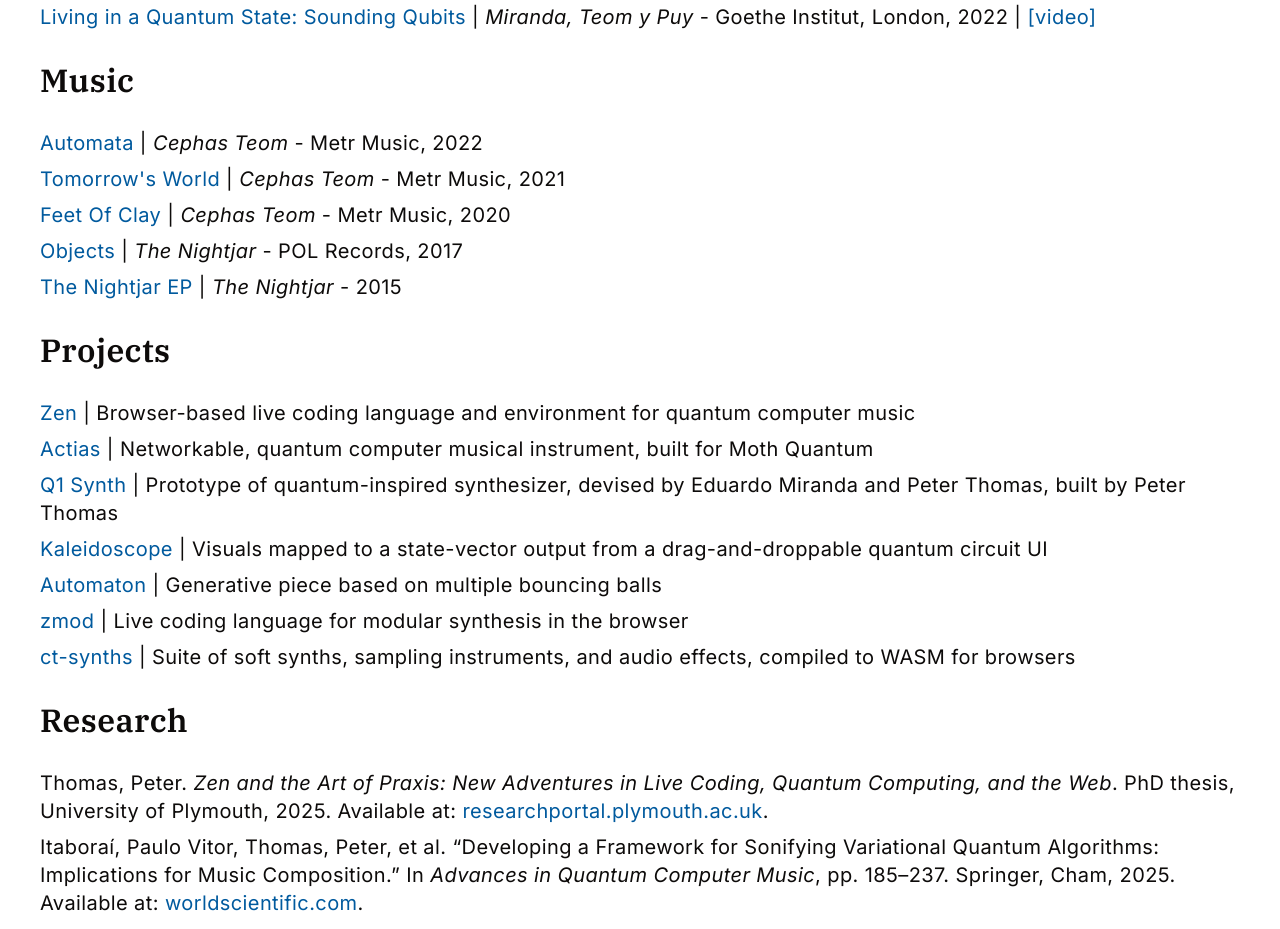
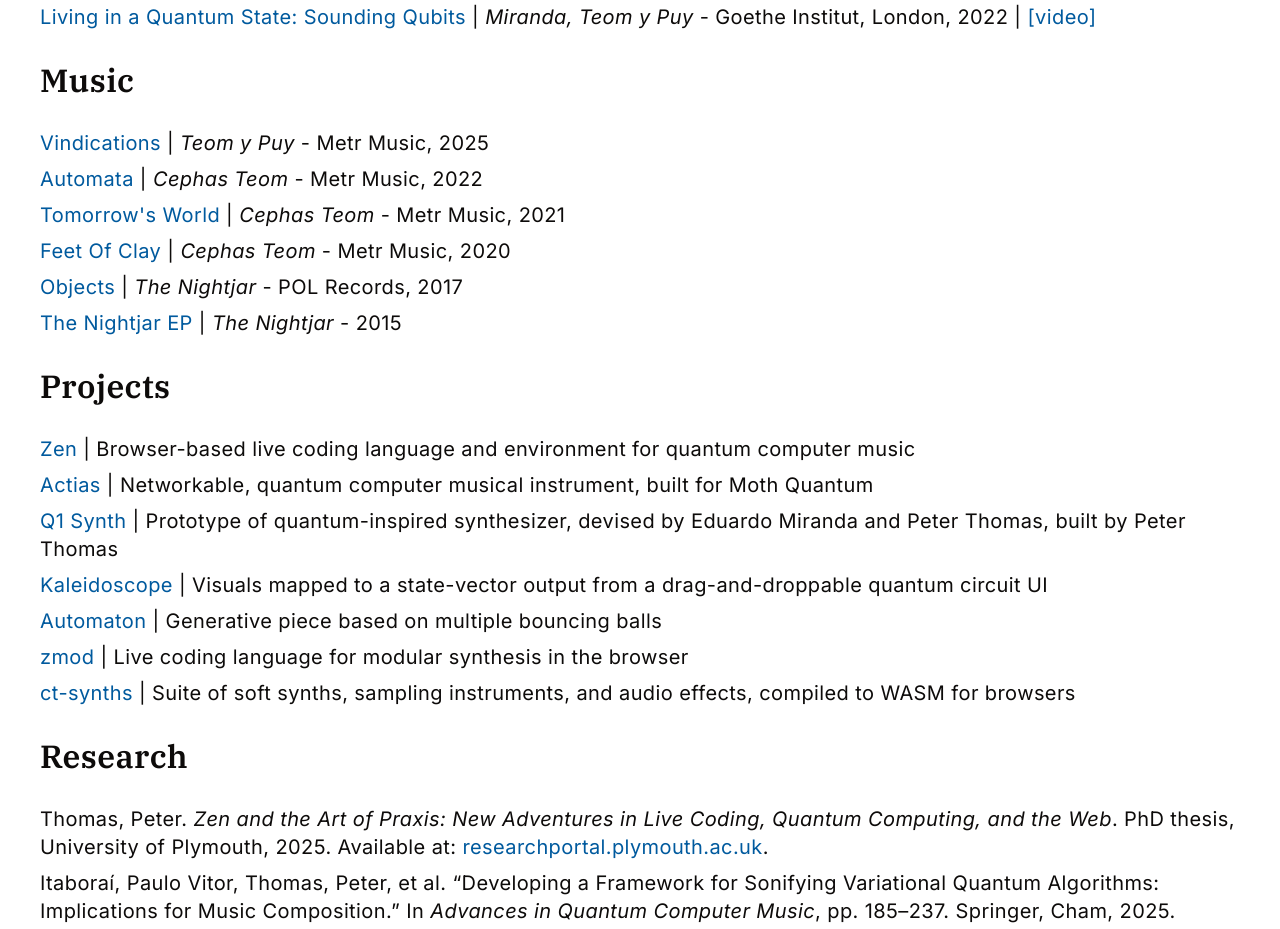
Before and after one commit to cephasteom/website2025, a website built with Vite: page index.html in a window 1280 px wide. Shown: the part 856-1785 px from the top of the page. Built offline with nearby package versions, Linux system fonts and the light colour scheme.

Commit message:
vindications

```diff
--- a/index.html
+++ b/index.html
@@ -101,6 +101,7 @@
     <section id="music">
       <h2>Music</h2>
       <ul>
+        <li><a target="_blank" href="https://teomypuy.bandcamp.com/album/vindications">Vindications</a> | <em>Teom y Puy</em> - Metr Music, 2025</li>
         <li><a target="_blank" href="https://cephasteom.bandcamp.com/album/automata">Automata</a> | <em>Cephas Teom</em> - Metr Music, 2022</li>
         <li><a target="_blank" href="https://cephasteom.bandcamp.com/album/tomorrows-world">Tomorrow's World</a> | <em>Cephas Teom</em> - Metr Music, 2021</li>
         <li><a target="_blank" href="https://cephasteom.bandcamp.com/album/feet-of-clay">Feet Of Clay</a> | <em>Cephas Teom</em> - Metr Music, 2020</li>
```
